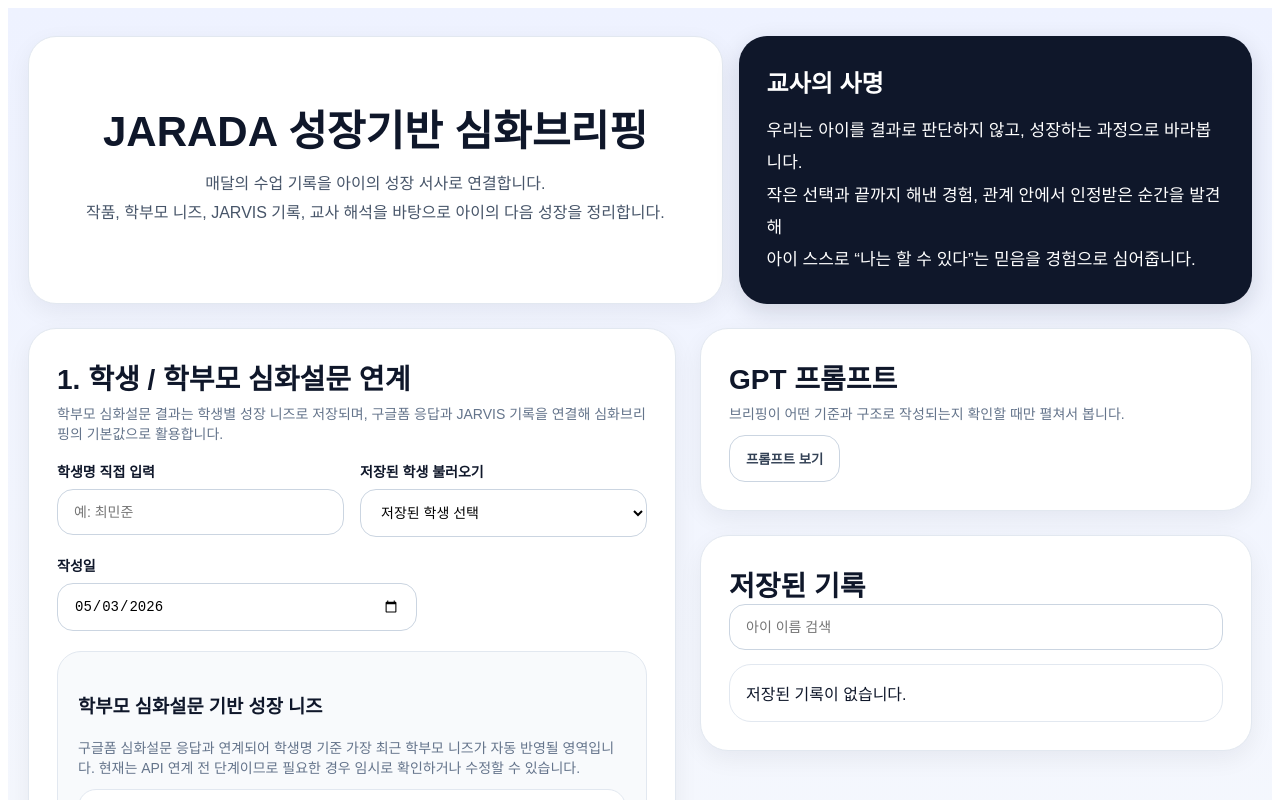
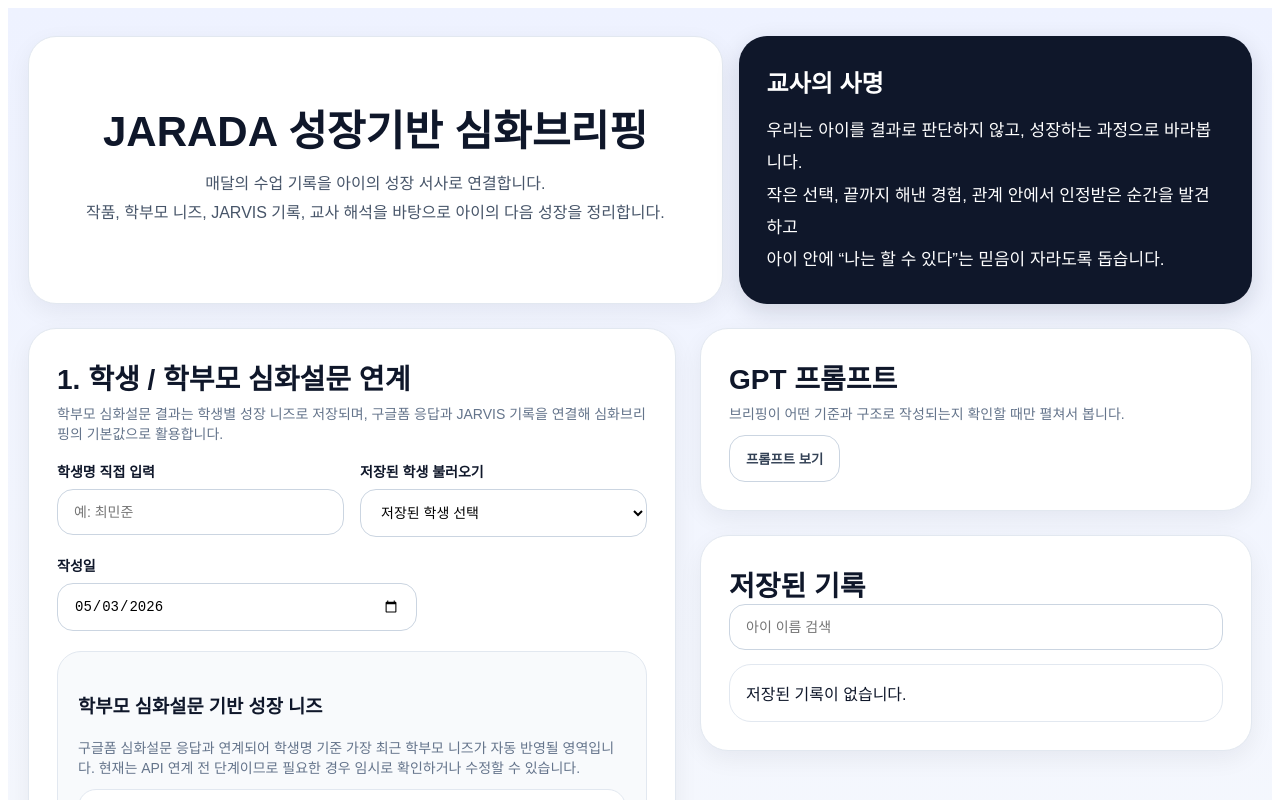
Before and after one commit to jaradaboys/jarada-briefing-2, a React (Vite) app: page / in a window 1280 px wide. Shown: the top 800 px of the page. Built offline with nearby package versions, Linux system fonts and the light colour scheme.

Commit message:
Update App.jsx

```diff
--- a/src/App.jsx
+++ b/src/App.jsx
@@ -2182,9 +2182,9 @@
 <div style={{ lineHeight: 1.9, fontSize: 17, maxWidth: 560 }}>
   우리는 아이를 결과로 판단하지 않고, 성장하는 과정으로 바라봅니다.
   <br />
-  작은 선택과 끝까지 해낸 경험, 관계 안에서 인정받은 순간을 발견해
+  작은 선택, 끝까지 해낸 경험, 관계 안에서 인정받은 순간을 발견하고
   <br />
-  아이 스스로 “나는 할 수 있다”는 믿음을 경험으로 심어줍니다.
+  아이 안에 “나는 할 수 있다”는 믿음이 자라도록 돕습니다.
 </div>
           </div>
         </div>
```
